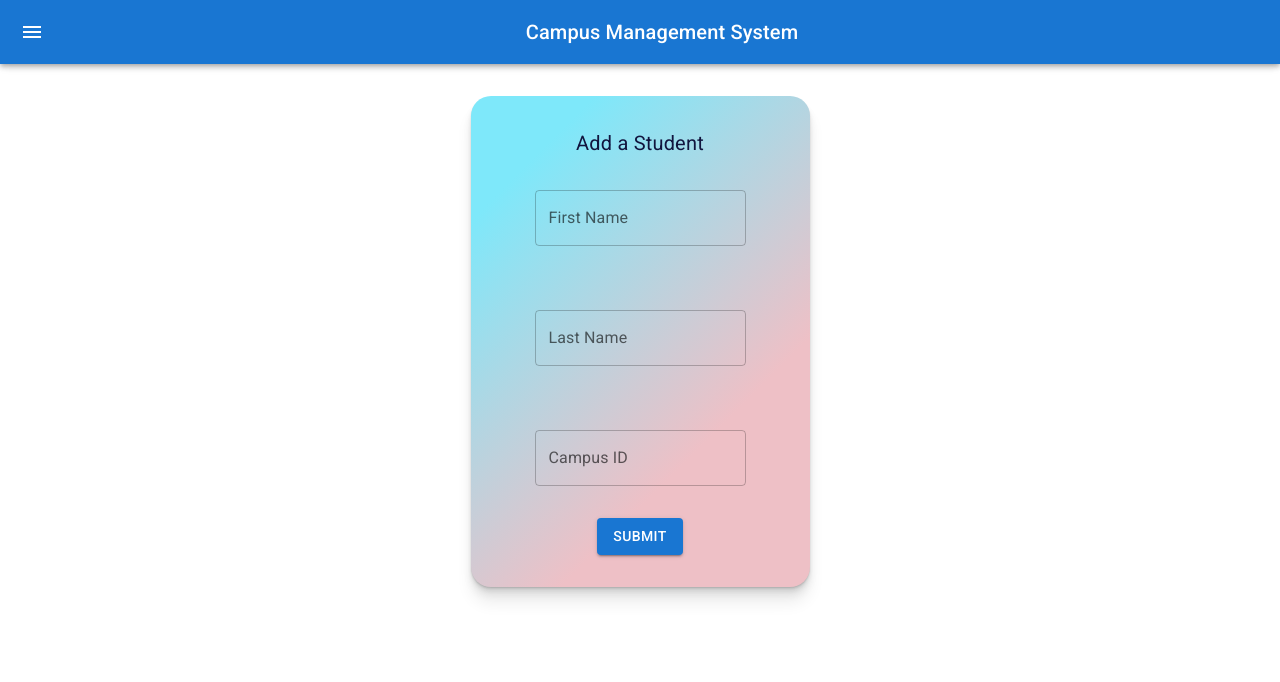
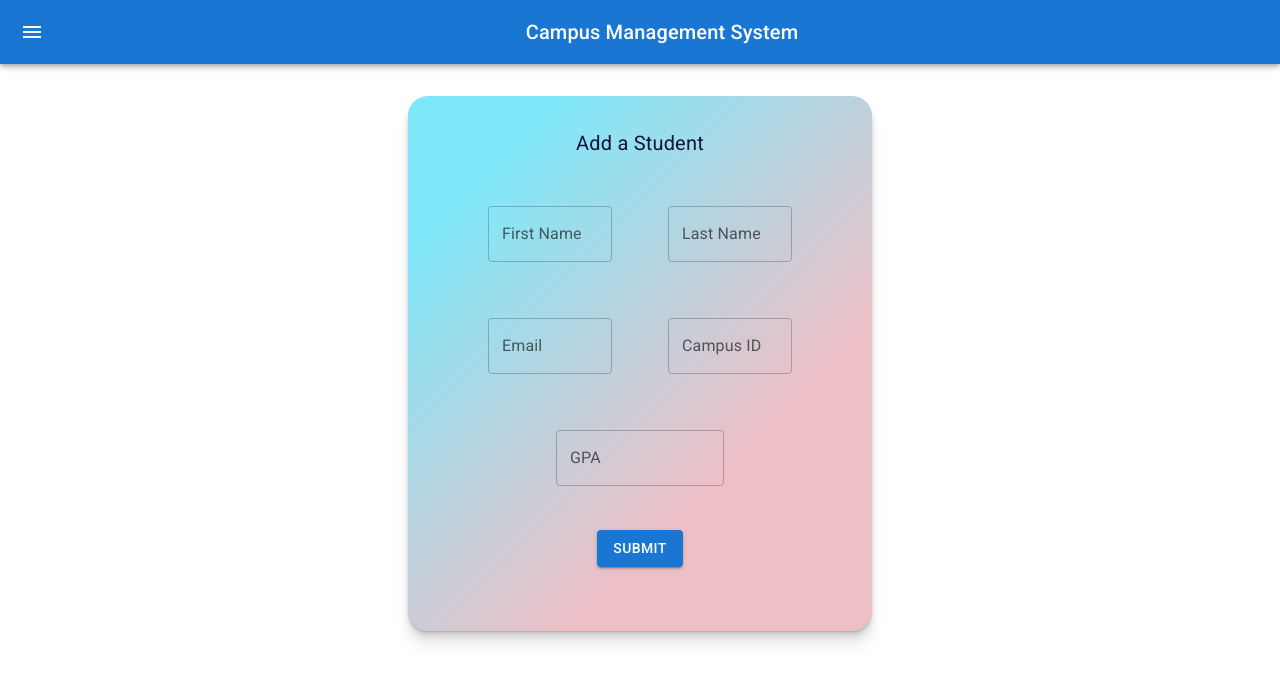
Before and after one commit to JS0Nwong/Assignment-5-CRUD-Application, a React (Create React App) app: page /newstudent in a window 1280 px wide. Shown: the top 682 px of the page. Built offline with nearby package versions, Linux system fonts and the light colour scheme.

Commit message:
added new fields to newstudentview

```diff
--- a/src/components/containers/NewCampusContainer.js
+++ b/src/components/containers/NewCampusContainer.js
@@ -11,6 +11,8 @@ class NewCampusContainer extends Component {
       campusName: "",
       address: "",
       description: "",
+      imageUrl:
+        "https://thumbs.dreamstime.com/b/school-building-icon-thin-line-blue-fill-design-vector-illustration-148829368.jpg",
       redirect: false,
       redirectId: null,
     };
--- a/src/components/containers/NewStudentContainer.js
+++ b/src/components/containers/NewStudentContainer.js
@@ -19,6 +19,10 @@ class NewStudentContainer extends Component {
     this.state = {
       firstname: "",
       lastname: "",
+      email: "",
+      imageUrl:
+        "https://icon-library.com/images/no-profile-pic-icon/no-profile-pic-icon-11.jpg",
+      gpa: null,
       campusId: null,
       redirect: false,
       redirectId: null,
--- a/src/components/views/NewStudentView.js
+++ b/src/components/views/NewStudentView.js
@@ -5,7 +5,14 @@ The Views component is responsible for rendering web page with data provided by
 It constructs a React component to display the new student page.
 ================================================== */
 
-import { Typography, Button, styled, TextField, Box } from "@mui/material";
+import {
+  Typography,
+  Button,
+  styled,
+  TextField,
+  Box,
+  Grid,
+} from "@mui/material";
 
 const FormContainer = styled("div")(() => ({
   display: "flex",
@@ -13,7 +20,7 @@ const FormContainer = styled("div")(() => ({
 }));
 
 const StudentInfoField = styled(TextField)(() => ({
-  margin: "2em",
+  margin: "1em",
 }));
 
 const NewStudentView = (props) => {
@@ -30,6 +37,7 @@ const NewStudentView = (props) => {
           m: "2em",
           p: "2em",
           minWidth: "260px",
+          maxWidth: "400px",
           boxShadow:
             "rgba(0, 0, 0, 0.07) 0px 1px 1px, rgba(0, 0, 0, 0.07) 0px 2px 2px, rgba(0, 0, 0, 0.07) 0px 4px 4px, rgba(0, 0, 0, 0.07) 0px 8px 8px, rgba(0, 0, 0, 0.07) 0px 16px 16px",
         }}
@@ -49,8 +57,11 @@ const NewStudentView = (props) => {
             display: "flex",
             flexDirection: "column",
             alignItems: "center",
+            padding: "2em",
           }}
         >
+          <Grid container spacing={3}>
+            <Grid item xs={6}>
               <StudentInfoField
                 variant="outlined"
                 label="First Name"
@@ -63,6 +74,9 @@ const NewStudentView = (props) => {
                 onChange={handleChange}
                 required
               />
+            </Grid>
+
+            <Grid item xs={6}>
               <StudentInfoField
                 variant="outlined"
                 label="Last Name"
@@ -75,6 +89,21 @@ const NewStudentView = (props) => {
                 onChange={handleChange}
                 required
               />
+            </Grid>
+
+            <Grid item xs={6}>
+              <StudentInfoField
+                variant="outlined"
+                label="Email"
+                name="email"
+                type="email"
+                InputLabelProps={{ required: false }}
+                onChange={handleChange}
+                required
+              />
+            </Grid>
+
+            <Grid item xs={6}>
               <StudentInfoField
                 variant="outlined"
                 type="number"
@@ -92,8 +121,35 @@ const NewStudentView = (props) => {
                 }}
                 required
               />
+            </Grid>
 
-          <Button type="submit" variant="contained">
+            <Grid item xs={12}>
+              <StudentInfoField
+                variant="outlined"
+                label="GPA"
+                name="gpa"
+                type="number"
+                InputLabelProps={{ required: false }}
+                sx={{
+                  "[type=number]::webkit-outer-spin-button": {
+                    WebkitAppearance: "none",
+                  },
+                  "[type=number]::-webkit-inner-spin-button": {
+                    WebkitAppearance: "none",
+                  },
+                  width: "50%",
+                }}
+                inputProps={{
+                  min: "0",
+                  max: "4",
+                  step: "0.01",
+                }}
+                required
+              />
+            </Grid>
+          </Grid>
+
+          <Button type="submit" variant="contained" sx={{ mt: "2em" }}>
             Submit
           </Button>
         </form>
```
Lines whose indentation alone changed are shown as unchanged.
